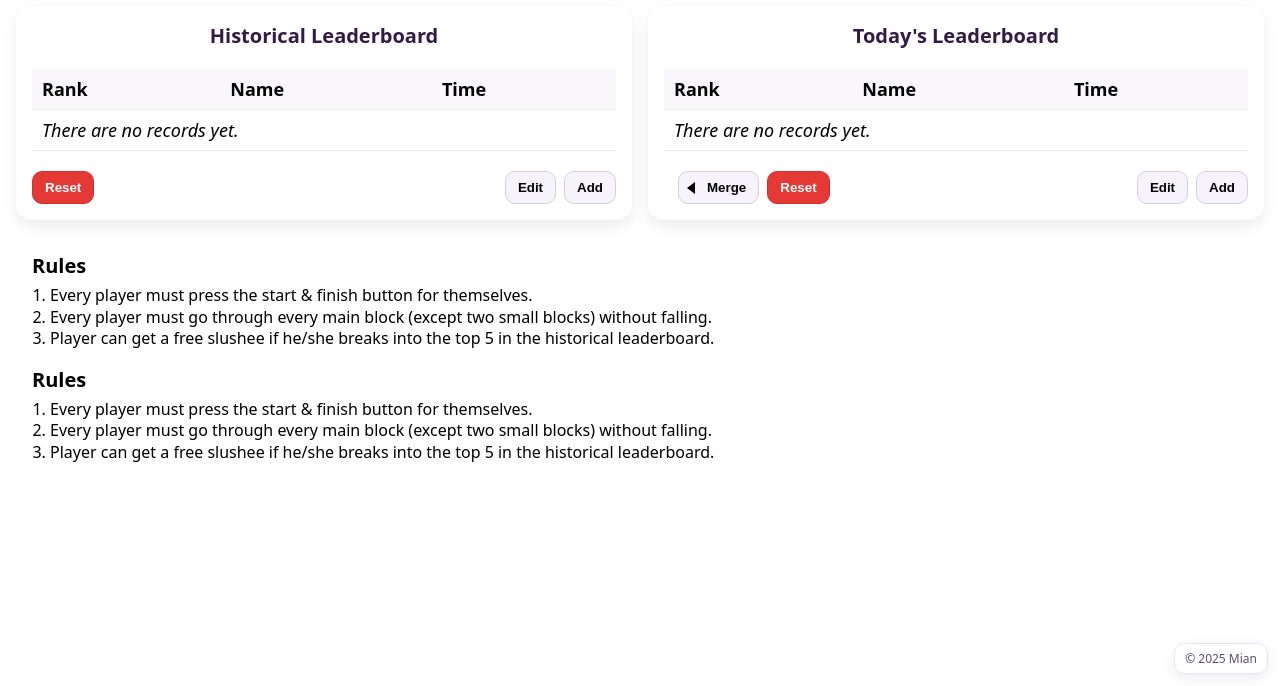
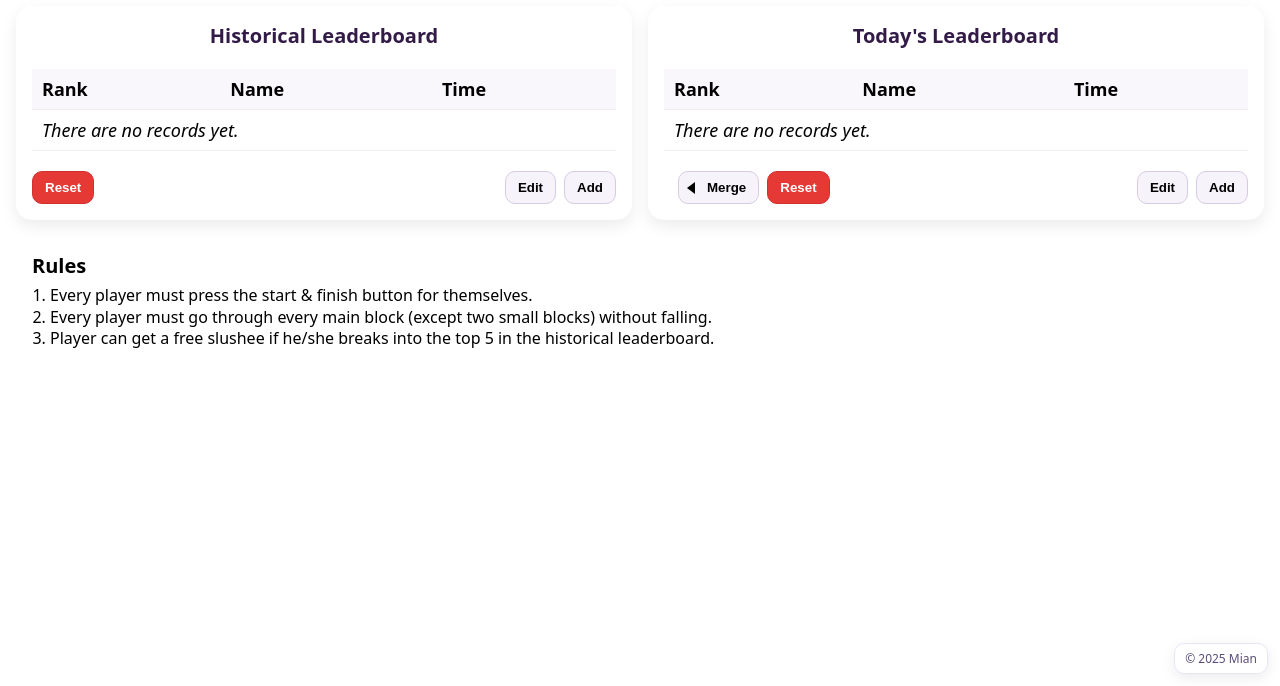
Before and after one commit to UGama/Area51, a plain HTML site: page Area51Leaderboard/index.html in a window 1280 px wide. Shown: the part 114-800 px from the top of the page. Drawn offline with Linux system fonts and the light colour scheme.

Commit message:
delete recudundant part

```diff
--- a/Area51Leaderboard/index.html
+++ b/Area51Leaderboard/index.html
@@ -174,13 +174,4 @@ if ('serviceWorker' in navigator) {
     &copy; <span id="copyright-year"></span> Mian
   </div>
 </body>
-<section class="rules">
-  <h3 class="rules__title">Rules</h3>
-  <ol class="rules__list">
-    <li>Every player must press the start &amp; finish button for themselves.</li>
-    <li>Every player must go through every main block (except two small blocks) without falling.</li>
-    <li>Player can get a free slushee if he/she breaks into the top 5 in the historical leaderboard.</li>
-  </ol>
-</section>
-
 </html>
```
